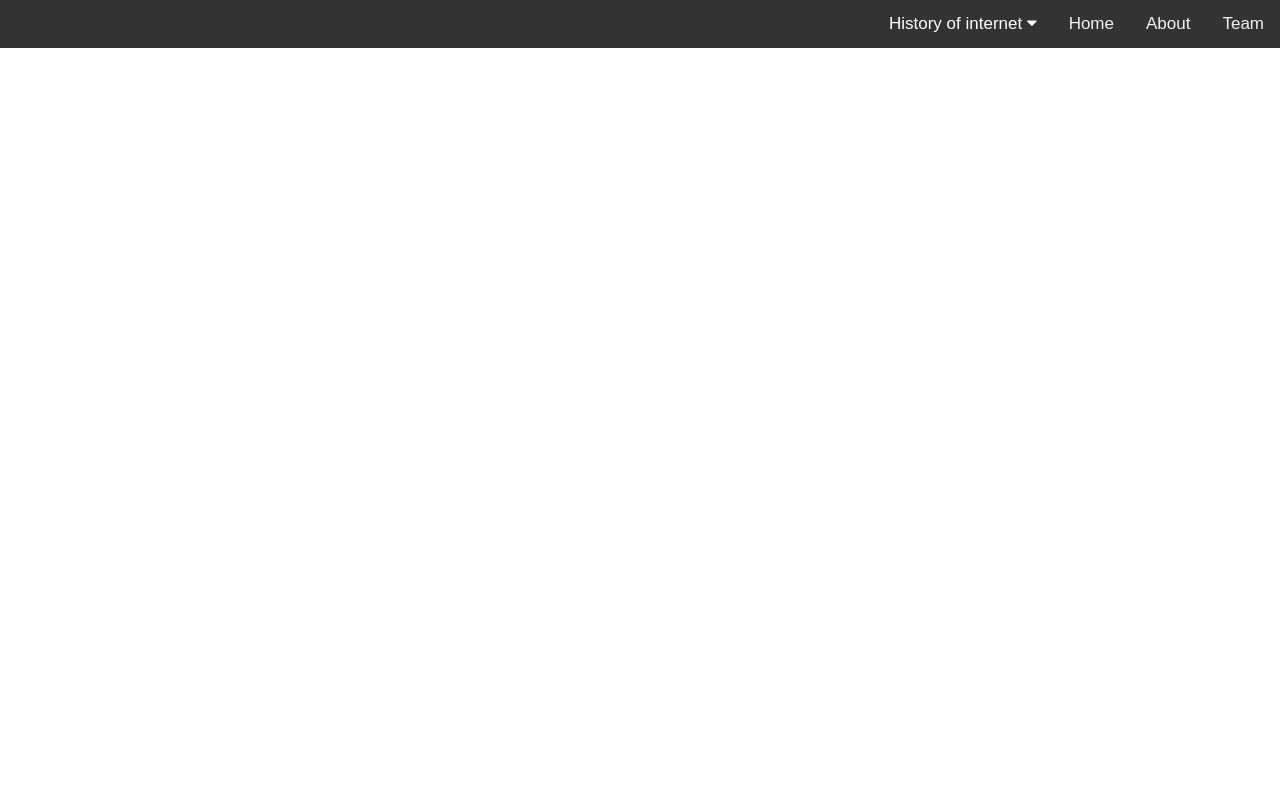
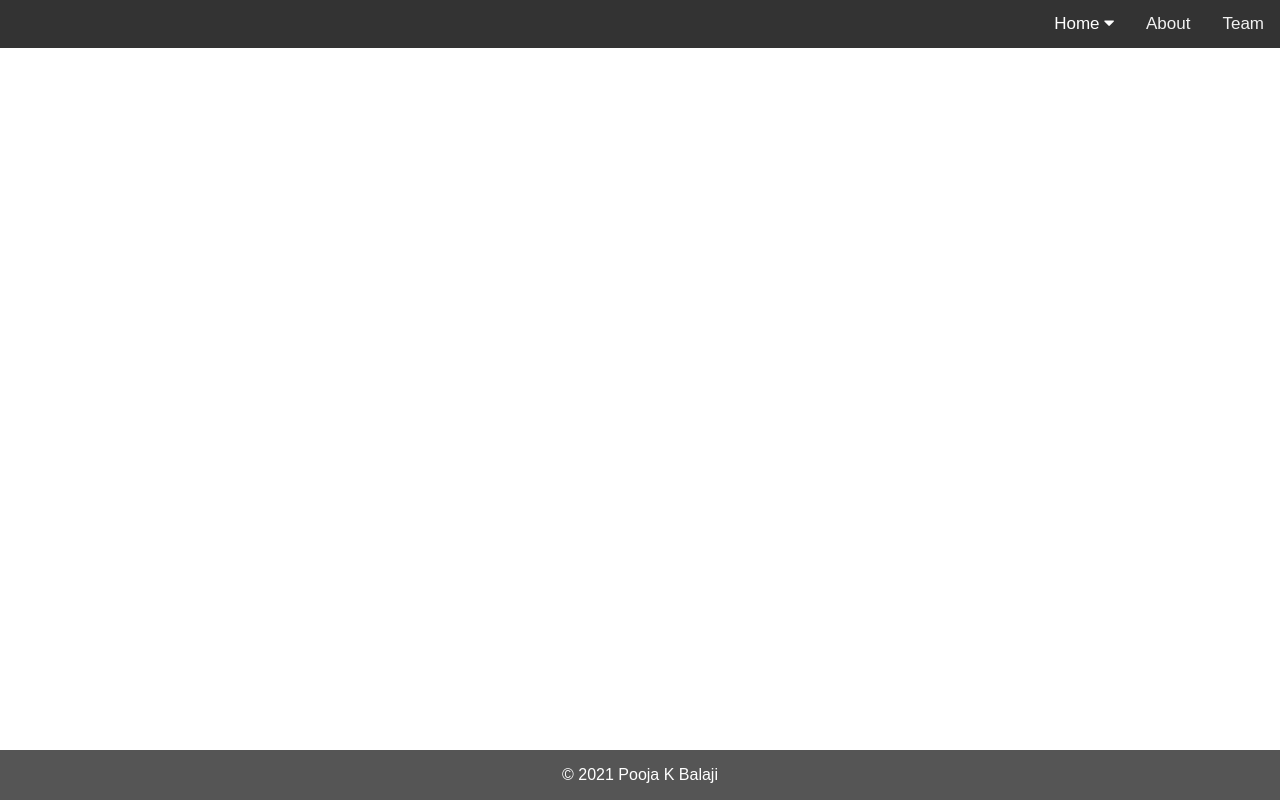
Before and after one commit to pkb94/IS601_History_of_Internet, a plain HTML site: page public_html/index.html in a window 1280 px wide. Drawn offline with Linux system fonts and the light colour scheme.

Commit message:
Adding fixes for the Home Page

```diff
--- a/public_html/index.html
+++ b/public_html/index.html
@@ -1,6 +1,6 @@
 <!DOCTYPE html>
 <html>
-<head>
+<header>
     <meta name="viewport" content="width=device-width, initial-scale=1">
     <link rel="stylesheet" href="https://cdnjs.cloudflare.com/ajax/libs/font-awesome/4.7.0/css/font-awesome.min.css">
     <style>
@@ -108,17 +108,25 @@
                 text-align: left;
             }
         }
+        .footer {
+            position: fixed;
+            left: 0;
+            bottom: 0;
+            width: 100%;
+            background-color: #555555;
+            color: white;
+            text-align: center;
+        }
     </style>
-</head>
+</header>
 <body>
 
 <div class="topnav" id="myTopnav">
     <a href="#contact">Team</a>
     <a href="#about">About</a>
-    <a href="#Home">Home</a>
     <a href="javascript:void(0);" style="font-size:15px;" class="icon" onclick="myFunction()">&#9776;</a>
     <div class="dropdown">
-        <button class="dropbtn">History of internet
+        <button class="dropbtn">Home
             <i class="fa fa-caret-down"></i>
         </button>
         <div class="dropdown-content">
@@ -133,9 +141,6 @@
     </div>
 </div>
 
-<div style="padding-left:16px">
-    <h2>
-</div>
 
 <script>
     function myFunction() {
@@ -147,6 +152,8 @@
         }
     }
 </script>
-
+<div class="footer">
+    <p>&copy; 2021 Pooja K Balaji </p>
+</div>
 </body>
 </html>
```
